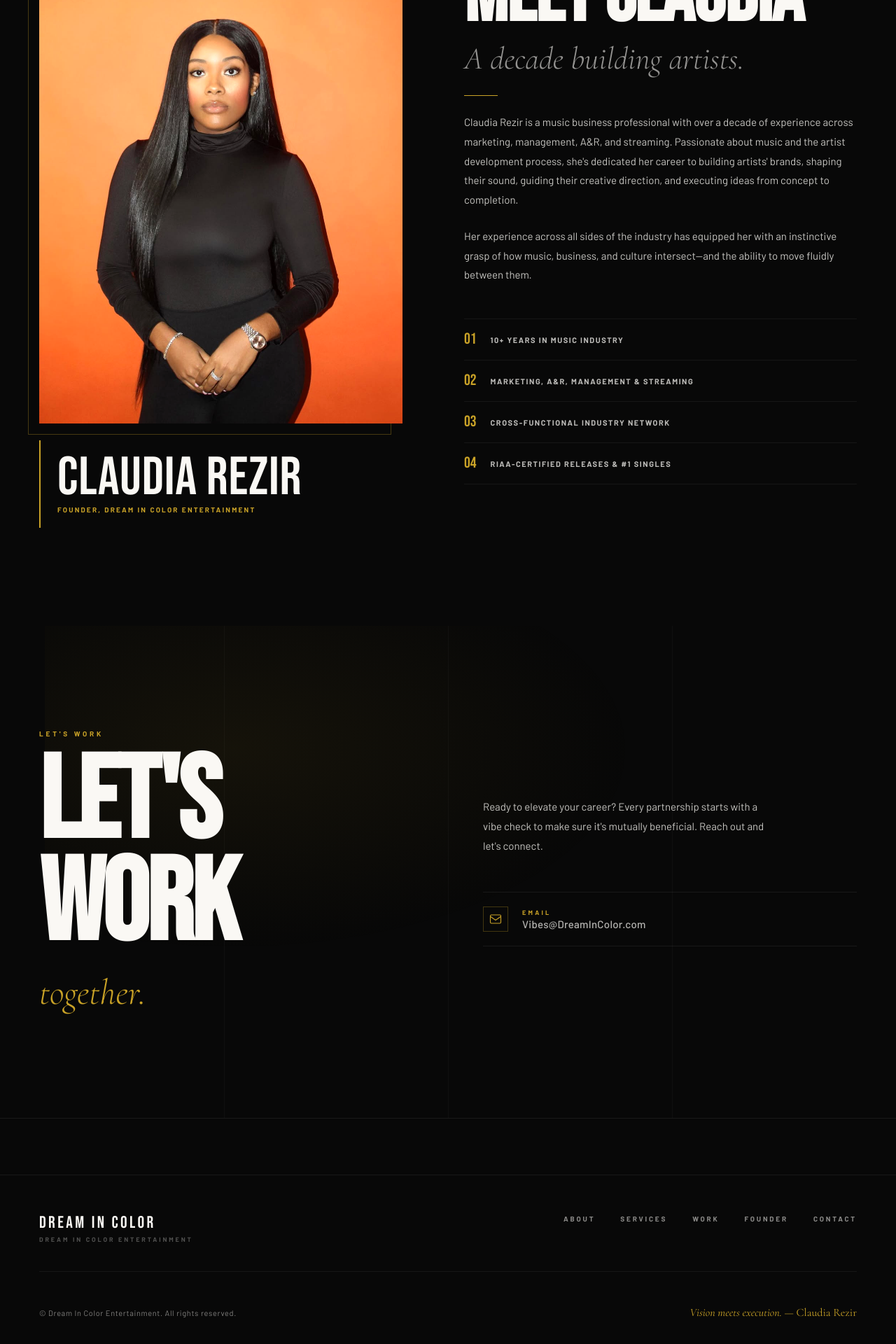
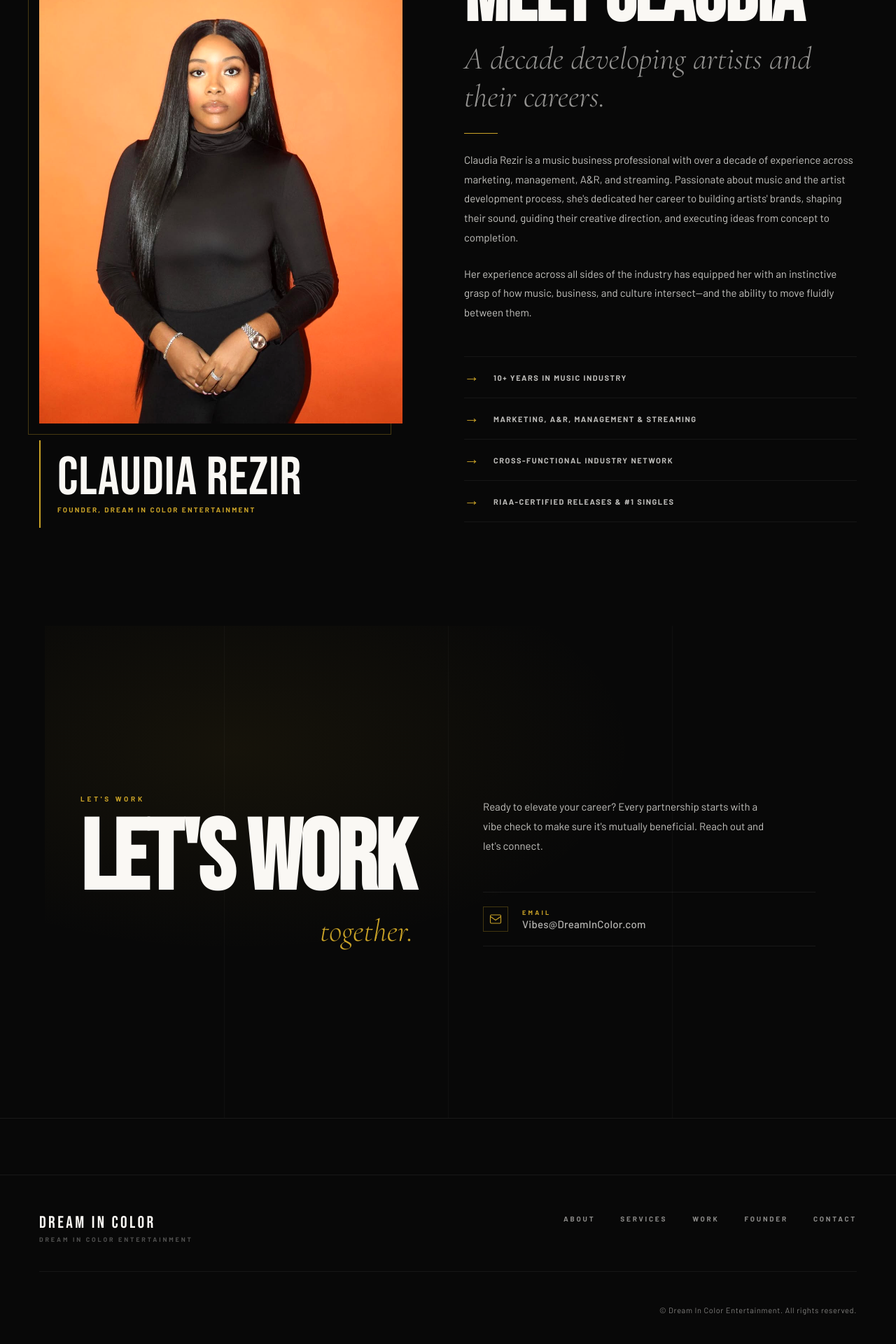
Before and after one commit to Charlesnoiuew/79uyihcoafdasf, a React (Vite) app: page / in a window 1280 px wide. Shown: the part 9998-11918 px from the top of the page at 70% size. Built offline with nearby package versions, Linux system fonts and the light colour scheme.

Commit message:
Update hero, footer, and founder sections

```diff
--- a/src/components/Contact.css
+++ b/src/components/Contact.css
@@ -13,6 +13,7 @@
   justify-content: center;
   overflow: hidden;
   border-bottom: 1px solid rgba(250,248,244,0.07);
+  background: var(--black);
 }
 
 .contact__hero-glow {
@@ -53,27 +54,29 @@
 
 .contact__hero-heading {
   font-family: var(--font-display);
-  font-size: clamp(88px, 13vw, 176px);
+  font-size: clamp(72px, 11vw, 160px);
   line-height: 0.88;
   color: var(--white);
   text-transform: uppercase;
   letter-spacing: -0.02em;
   margin-bottom: 0;
+  white-space: nowrap;
 }
 
 .contact__hero-title {
   display: flex;
-  align-items: baseline;
-  gap: 20px;
-  flex-wrap: wrap;
+  flex-direction: column;
+  align-items: flex-start;
+  gap: 12px;
 }
 
 .contact__hero-serif {
   font-family: var(--font-serif);
-  font-size: clamp(32px, 4vw, 56px);
+  font-size: clamp(28px, 3.5vw, 52px);
   font-weight: 300;
   color: var(--gold);
   margin-bottom: 0;
+  align-self: flex-end;
 }
 
 /* Contact info stack */
@@ -480,7 +483,7 @@
 
 .site-footer__bottom {
   display: flex;
-  justify-content: space-between;
+  justify-content: flex-end;
   align-items: center;
   gap: 24px;
   flex-wrap: wrap;
--- a/src/components/Contact.jsx
+++ b/src/components/Contact.jsx
@@ -58,10 +58,6 @@ export default function Contact() {
           </div>
           <div className="site-footer__bottom">
             <span className="site-footer__copy">© Dream In Color Entertainment. All rights reserved.</span>
-            <span className="site-footer__credit">
-              <em>Vision meets execution.</em>
-              {' — '}Claudia Rezir
-            </span>
           </div>
         </div>
       </footer>
--- a/src/components/Founder.jsx
+++ b/src/components/Founder.jsx
@@ -33,12 +33,8 @@ export default function Founder() {
 
           <div className={`founder__content animate-on-scroll from-right ${inView ? 'visible' : ''}`} style={{ transitionDelay: '0.2s' }}>
             <span className="section-tag">The Founder</span>
-            <h2 className="founder__heading display-xl">
-              MEET CLAUDIA
-            </h2>
-            <p className="founder__serif serif-lg">
-              <em>A decade building artists.</em>
-            </p>
+            <h2 className="founder__heading display-xl">MEET CLAUDIA</h2>
+            <p className="founder__serif serif-lg"><em>A decade developing artists and their careers.</em></p>
             <div className="divider" />
 
             <p className="body-text" style={{ marginBottom: 24 }}>
@@ -51,7 +47,7 @@ export default function Founder() {
             <div className="founder__creds">
               {credentials.map((c, i) => (
                 <div key={i} className={`founder__cred animate-on-scroll ${inView ? 'visible' : ''}`} style={{ transitionDelay: `${0.45 + i * 0.09}s` }}>
-                  <span className="founder__cred-n">{String(i + 1).padStart(2, '0')}</span>
+                  <span className="founder__cred-n">→</span>
                   <span className="founder__cred-text">{c}</span>
                 </div>
               ))}
```
